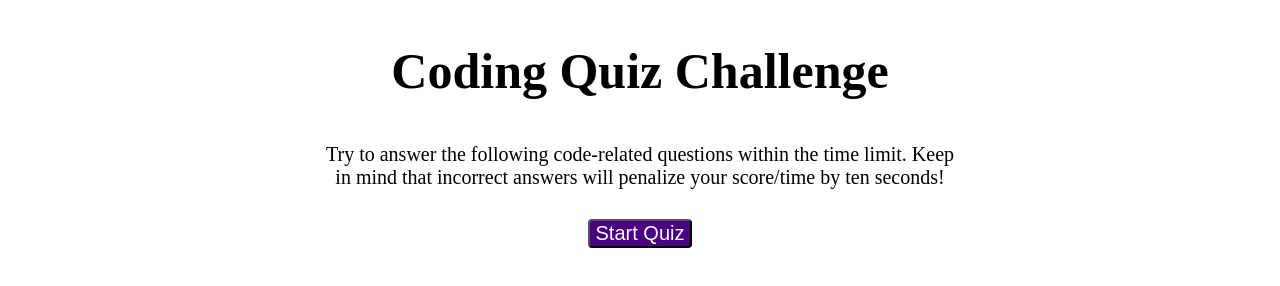
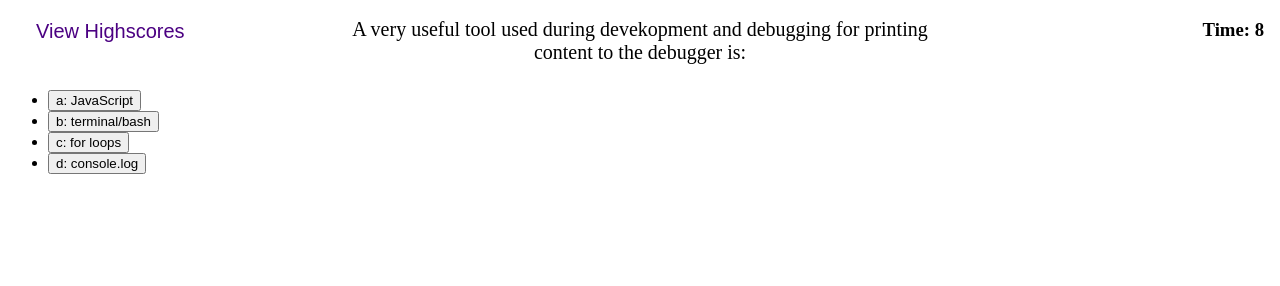
Before and after one commit to savannahjk02/timed-coding-quiz, a plain HTML site: page index.html in a window 1280 px wide. Both pictures are taken after a click on the button "Start Quiz". Drawn offline with Linux system fonts and the light colour scheme.

Commit message:
start page and early quiz functioning

```diff
--- a/Assets/script.js
+++ b/Assets/script.js
@@ -0,0 +1,116 @@
+// timer section
+//timer variables
+var timeEl = document.querySelector(".time");
+var secondsLeft = 10; //75
+var button = document.querySelector(".quiz-button");
+
+// timer function
+function startTime() {
+  var timerInterval = setInterval(function() {
+    secondsLeft--;
+    timeEl.textContent = "Time: " + secondsLeft;
+
+    if(secondsLeft === 0) {
+      clearInterval(timerInterval);
+      sendMessage();
+    }
+  }, 1000);
+}
+
+// time is up message
+function sendMessage() {
+  timeEl.textContent = "You're Time is up!";
+}
+
+// calling the functions
+button.addEventListener("click", () => {
+  startTime();
+  clear();
+  answersButtons();
+});
+
+// quiz section
+// array: [questions, answers, correct answers]
+var questionsArray = [
+  {question: 'Commonly used data types DO NOT include:',
+    answers: {
+      a: 'strings',
+      b: 'booleans',
+      c: 'alerts',
+      d: 'numbers'
+    },
+    correctAnswer: 'alerts'
+  },
+  {question: 'The condition in an if/else statement is enclosed within _______.',
+    answers: {
+      a: 'quotes',
+      b: 'curly brackets',
+      c: 'parentheses',
+      d: 'square brackets'
+    },
+    correctAnswer: 'parentheses'
+  },
+  {question: 'Arrays in JavaScript can be used to store ________.',
+    answers: {
+      a: 'numbers and strings',
+      b: 'other arrays',
+      c: 'booleans',
+      d: 'all of the above'
+    },
+    correctAnswer: 'all of the above'
+  },
+    {question: 'String values must be enclosed within ________ when being assigned to variables.',
+      answers: {
+        a: 'commas',
+        b: 'curly brackets',
+        c: 'quotes',
+        d: 'parentheses'
+      },
+      correctAnswer: 'quotes'
+  },
+    {question: 'A very useful tool used during devekopment and debugging for printing content to the debugger is:',
+      answers: {
+        a: 'JavaScript',
+        b: 'terminal/bash',
+        c: 'for loops',
+        d: 'console.log'
+      },
+      correctAnswer: 'console.log'
+  },
+];
+// clear start page html to start quiz
+function clear() {
+  var startPage = document.getElementById("start-page");
+  startPage.style.display = "none";
+}
+// display answer buttons
+function answersButtons() {
+  var answersButtons = document.querySelectorAll(".answers-buttons");
+  answersButtons.forEach(function(button) {
+    button.style.display = "block";
+  });
+};
+
+// Attach click event listeners to buttons
+for (let i = 0; i < questionsArray.length; i++) {
+  button.addEventListener('click', function() {
+    showQuestion(i);
+  });
+}
+
+// Function to show a question
+function showQuestion(questionIndex) {
+  // Get the display area
+  var displayArea = document.getElementById('quiz-container');
+
+  // Construct the HTML for the question and answers
+  var questionHTML = '<p>' + questionsArray[questionIndex].question + '</p>';
+  questionHTML += '<ul>';
+  for (var key in questionsArray[questionIndex].answers) {
+    questionHTML += '<li><button>' + key + ': ' + questionsArray[questionIndex].answers[key] + '</button></li>';
+  }
+  questionHTML += '</ul>';
+
+  // Update the display area with the question HTML
+  displayArea.innerHTML = questionHTML;
+}
--- a/Assets/style.css
+++ b/Assets/style.css
@@ -1,17 +1,14 @@
 body {
     background-color: white;
-}
-
-main {
-   display: flex;
-   flex-direction: column;
-   justify-content: center;
+    display: flex;
+    flex-direction: column;
 }
 
 h1 {
    display: flex;
    justify-content: center;
    font-size: 50px;
+   padding: 20px;
 }
 
 p{
@@ -22,14 +19,49 @@ p{
     text-align: center;
 }
 
-button {
+.quiz-button {
     background-color: indigo;
     color: white;
     border-radius: 4px;
     font-size: 20px;
     margin: auto;
 }
-div {
+
+.answers-buttons {
+    background-color: indigo;
+    color: white;
+    border-radius: 4px;
+    font-size: 20px;
+    margin: auto;
+    display: none;
+}
+
+#answers {
+    display: flex;
+    justify-content: center;
+    padding: 100px;
+}
+
+.start-button {
     padding: 20px;
     margin: auto;
+    display: flex;
 }
+
+.time {
+    position: absolute;
+    top: 0;
+    right: 16px;
+}
+
+.view-highscores {
+    position: absolute;
+    top: 0;
+    left: 16px;
+    color: indigo;
+    font-size: 20px;
+    margin: auto;
+    border: 0;
+    background: none;
+    padding: 20px;
+}
--- a/index.html
+++ b/index.html
@@ -9,14 +9,24 @@
   </head>
 
   <body>
-  <main>
     <header>
-      <h1>Coding Quiz Challenge</h1>
+      <!-- nav bar -->
+      <h3 class="time">Time</h3>
+      <button class="view-highscores">View Highscores</button>
+      <!-- title and description -->
+      <div id="start-page">
+        <h1>Timed Coding Quiz</h1>
+        <p>Try to answer the following code-related questions within the time limit. Keep in mind that incorrect answers will penalize your score/time by ten seconds!</p>
+        <!-- start quiz button -->
+        <div class="start-button">
+        <button class="quiz-button">Start Quiz</button>
+      </div>
     </header>
-    <p>Try to answer the following code-related questions within the time limit. Keep in mind that incorrect answers will penalize your score/time by ten seconds!</p>
-    <div>
-    <button>Start Quiz</button>
-  </div>
-  </main>
+      <!-- quiz container -->
+      <div id="quiz-container"></div>
+
+      <section id="check-answers"></section>
+
+      <div id="result"></div>
     <script src="./Assets/script.js"></script>
   </body>
```
